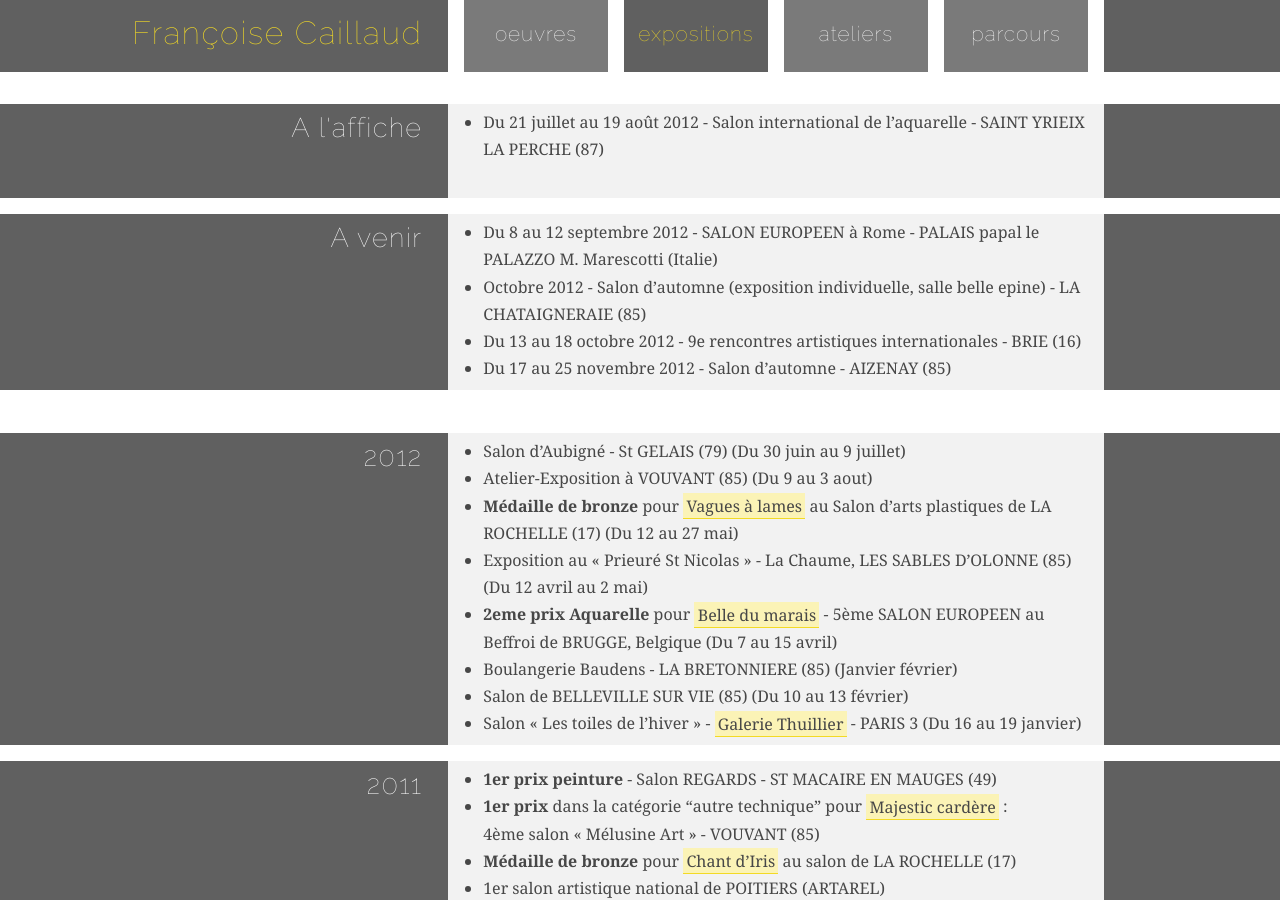
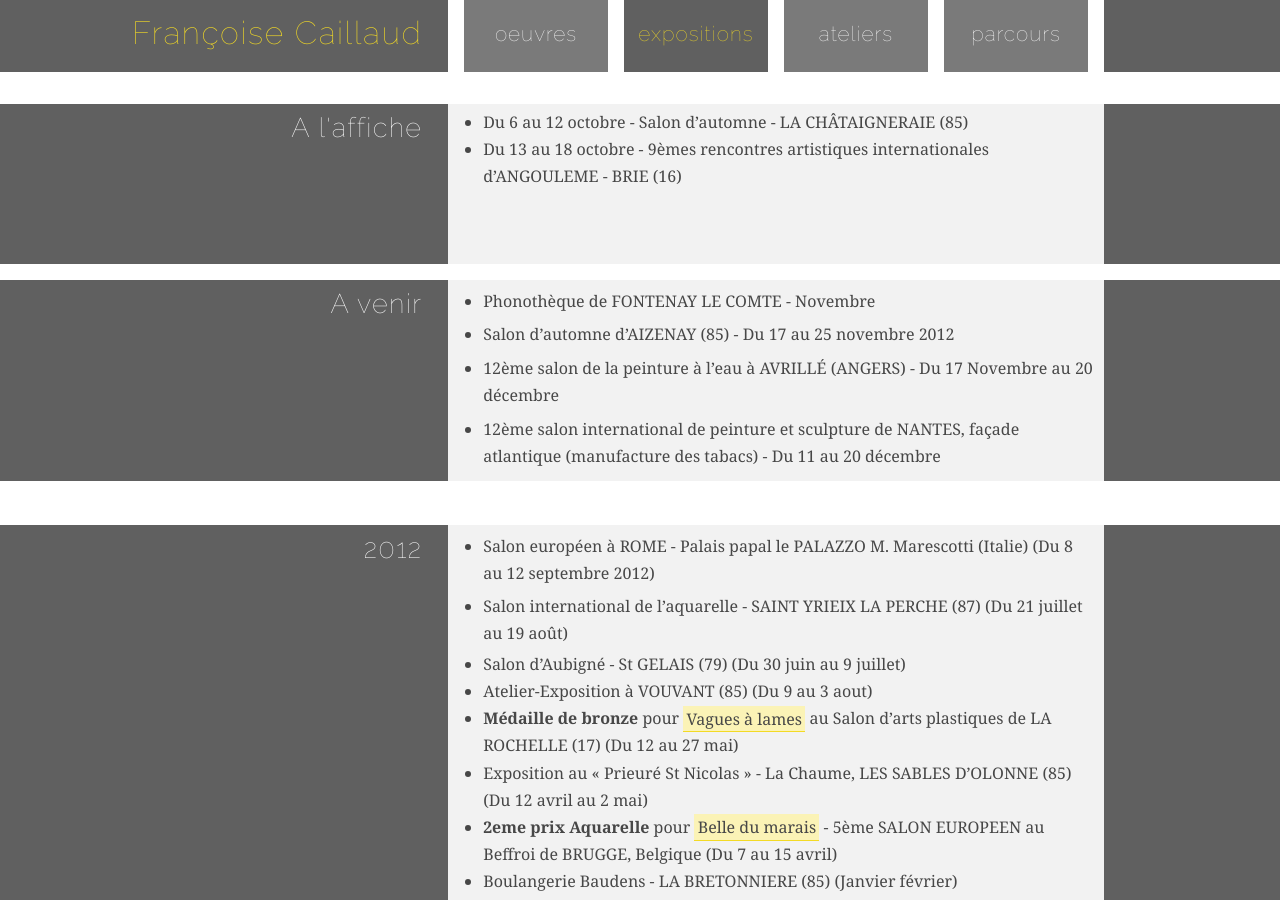
Before and after one commit to farnoux/fcaillaud.fr, a Jekyll site: the page built from expositions/index.html, in a window 1280 px wide and 900 px high. Built offline with Jekyll 4.4.1, drawn with Linux system fonts in a browser that asks for light colours.

Commit message:
Update infos.

```diff
--- a/_includes/expositions/2012.md
+++ b/_includes/expositions/2012.md
@@ -1,3 +1,6 @@
+* Salon européen à ROME - Palais papal le PALAZZO M.&nbsp;Marescotti (Italie) (Du 8 au 12 septembre 2012)
+
+* Salon international de l'aquarelle - SAINT YRIEIX LA PERCHE (87) (Du 21 juillet au 19 août)
 
 * Salon d’Aubigné - St GELAIS (79) (Du 30 juin au 9 juillet)
 * Atelier-Exposition à VOUVANT (85) (Du 9 au 3 aout)
--- a/_includes/expositions/now.md
+++ b/_includes/expositions/now.md
@@ -1,2 +1,5 @@
-* Du 21 juillet au 19 août 2012 - Salon international de l'aquarelle - SAINT YRIEIX LA PERCHE (87)
+
+* Du 6 au 12 octobre - Salon d’automne - LA CHÂTAIGNERAIE (85)
+* Du 13 au 18 octobre - 9èmes rencontres artistiques internationales d’ANGOULEME - BRIE (16)
+
 <br><br>
--- a/_includes/expositions/soon.md
+++ b/_includes/expositions/soon.md
@@ -1,5 +1,8 @@
 
-* Du 8 au 12 septembre 2012 - SALON EUROPEEN à Rome - PALAIS papal le PALAZZO M.&nbsp;Marescotti (Italie)
-* Octobre 2012 - Salon d’automne (exposition individuelle, salle belle epine) - LA CHATAIGNERAIE (85)
-* Du 13 au 18 octobre 2012 - 9e rencontres artistiques internationales - BRIE (16)
-* Du 17 au 25 novembre 2012 - Salon d’automne - AIZENAY (85)
+* Phonothèque de FONTENAY LE COMTE - Novembre
+
+* Salon d’automne d'AIZENAY (85) - Du 17 au 25 novembre 2012
+
+* 12ème salon de la peinture à l’eau à AVRILLÉ (ANGERS) - Du 17 Novembre au 20 décembre
+
+* 12ème salon international de peinture et sculpture de NANTES, façade atlantique (manufacture des tabacs) - Du 11 au 20 décembre
```
